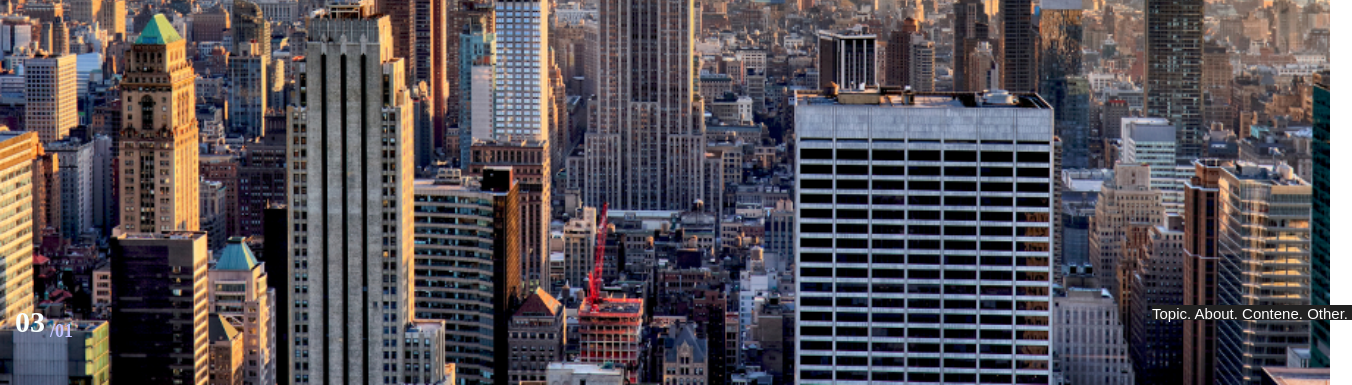
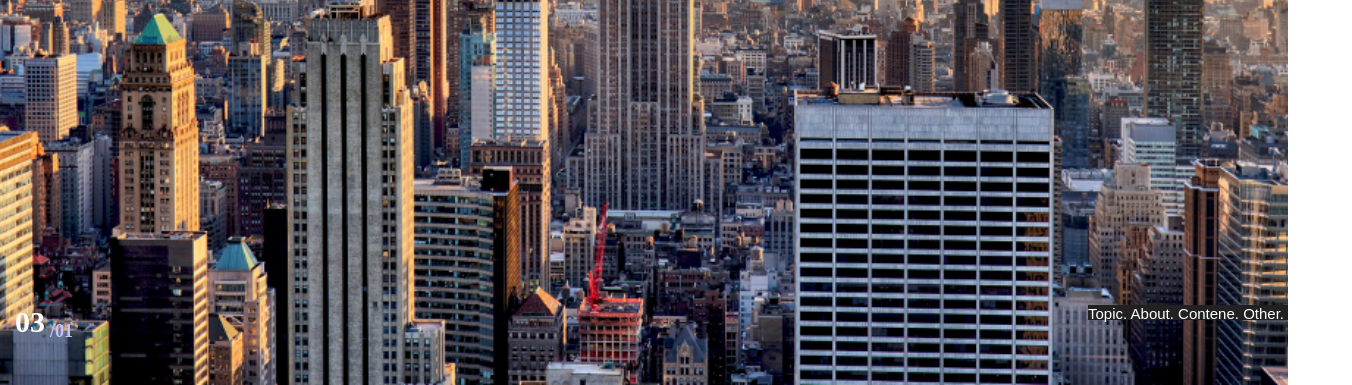
Before and after one commit to Ko0105/UIDD2019, a plain HTML site: page hw1/test.html in a window 1280 px wide. Shown: the part 415-800 px from the top of the page, 1352 px wide, since content can reach past the window. Drawn offline with Linux system fonts and the light colour scheme.

Commit message:
Update test.html

```diff
--- a/hw1/test.html
+++ b/hw1/test.html
@@ -53,7 +53,7 @@
       width:200px;
       height:15px;
       background:#212121;
-      position:absolute;top:90%;left:90%;
+      position:absolute;top:90%;left:85%;
       color:#FFFFFF;
       font-size:15px;
       font-family:sans-serif;
```
